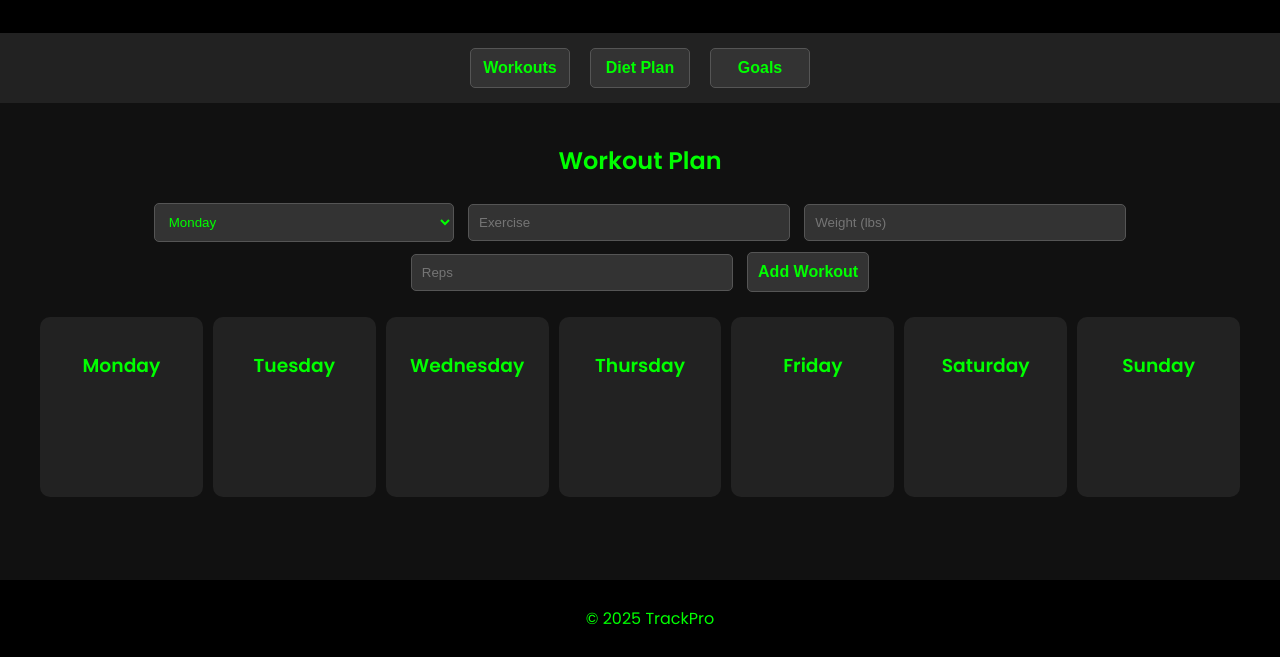
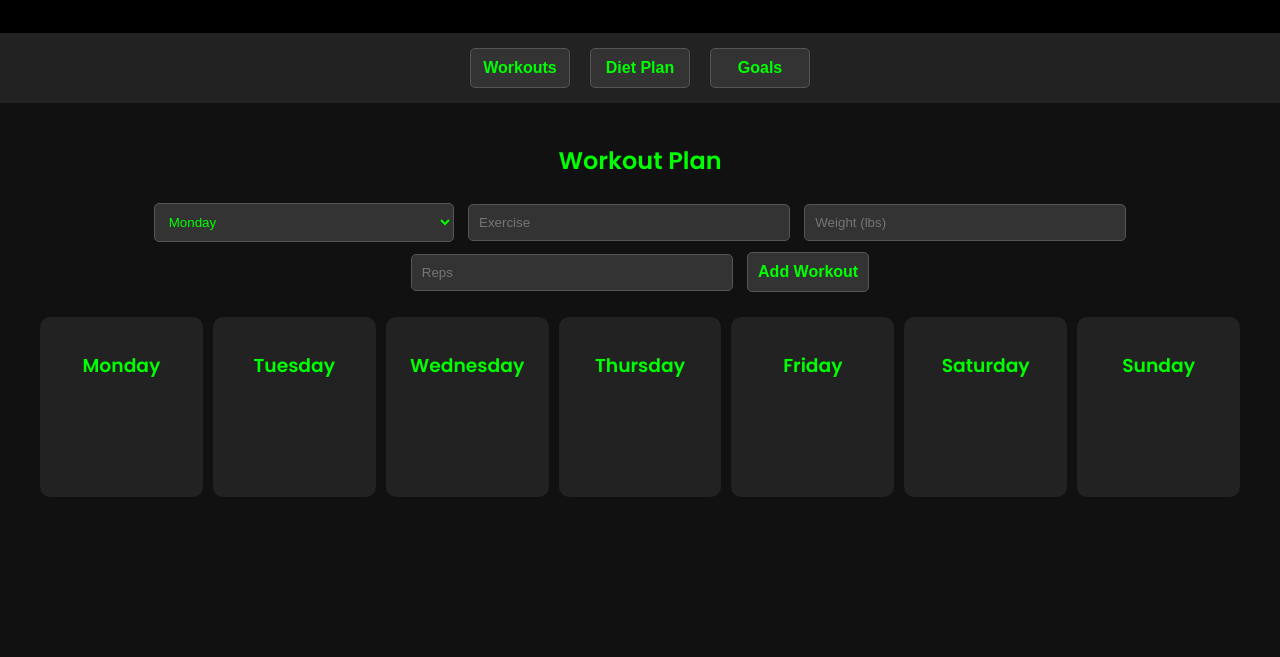
Before and after one commit to Kaydev-afk/TrainWise, a plain HTML site: page index.html in a window 1280 px wide. Shown: the part 143-800 px from the top of the page. Drawn offline with Linux system fonts and the light colour scheme.

Commit message:
Update index.html

```diff
--- a/index.html
+++ b/index.html
@@ -113,15 +113,7 @@
             cursor: pointer;
         }
 
-        /* Footer */
-        footer {
-            background-color: #000;
-            padding: 10px;
-            position: fixed;
-            bottom: 0;
-            width: 100%;
-            color: #0f0;
-        }
+
 
         /* Mobile Responsiveness */
         @media screen and (max-width: 768px) {
@@ -243,9 +235,7 @@
         </section>
     </main>
 
-    <footer>
-        <p>&copy; 2025 TrackPro</p>
-    </footer>
+
 
     <script>
         // Show section based on button click
```
